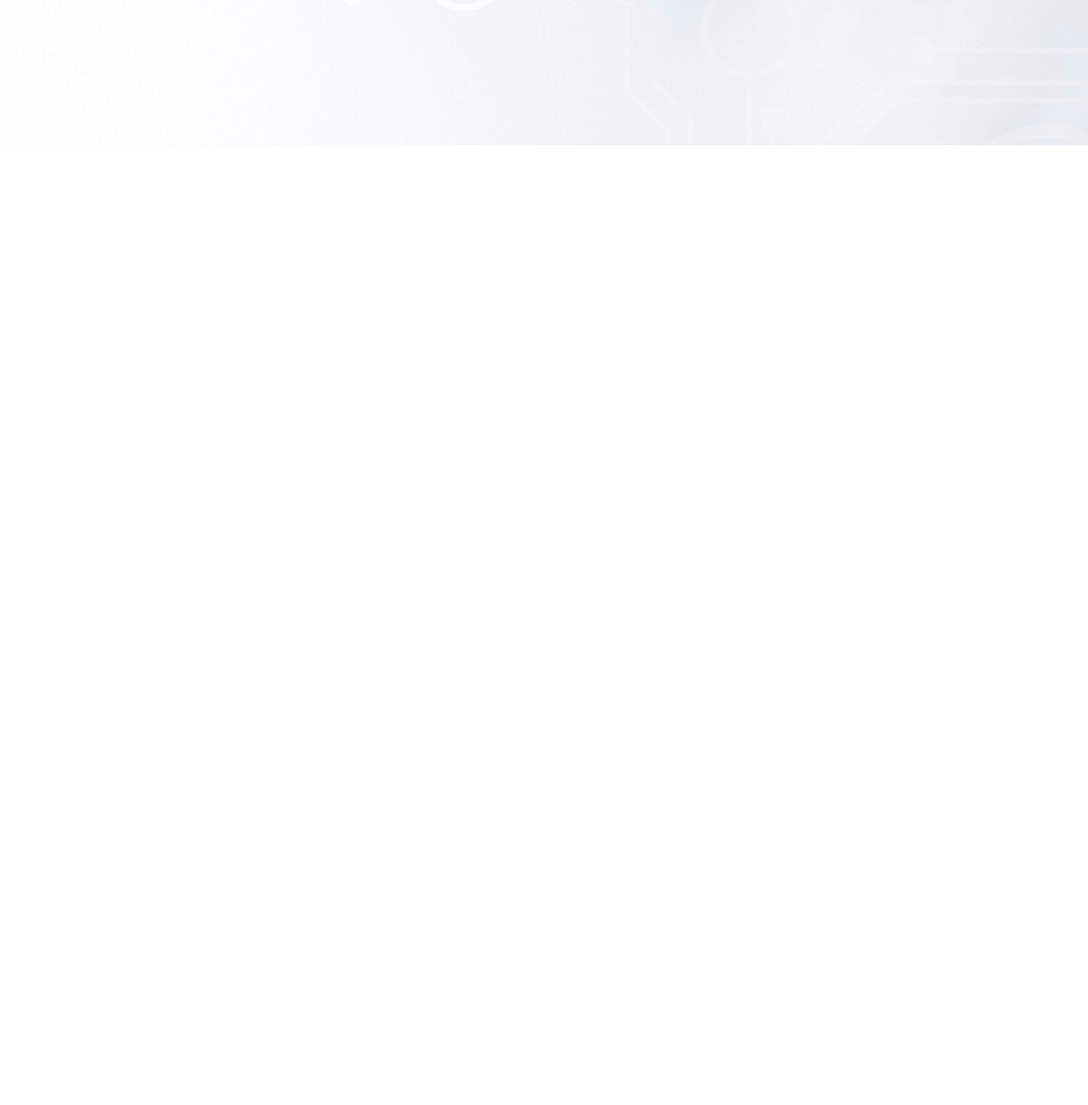
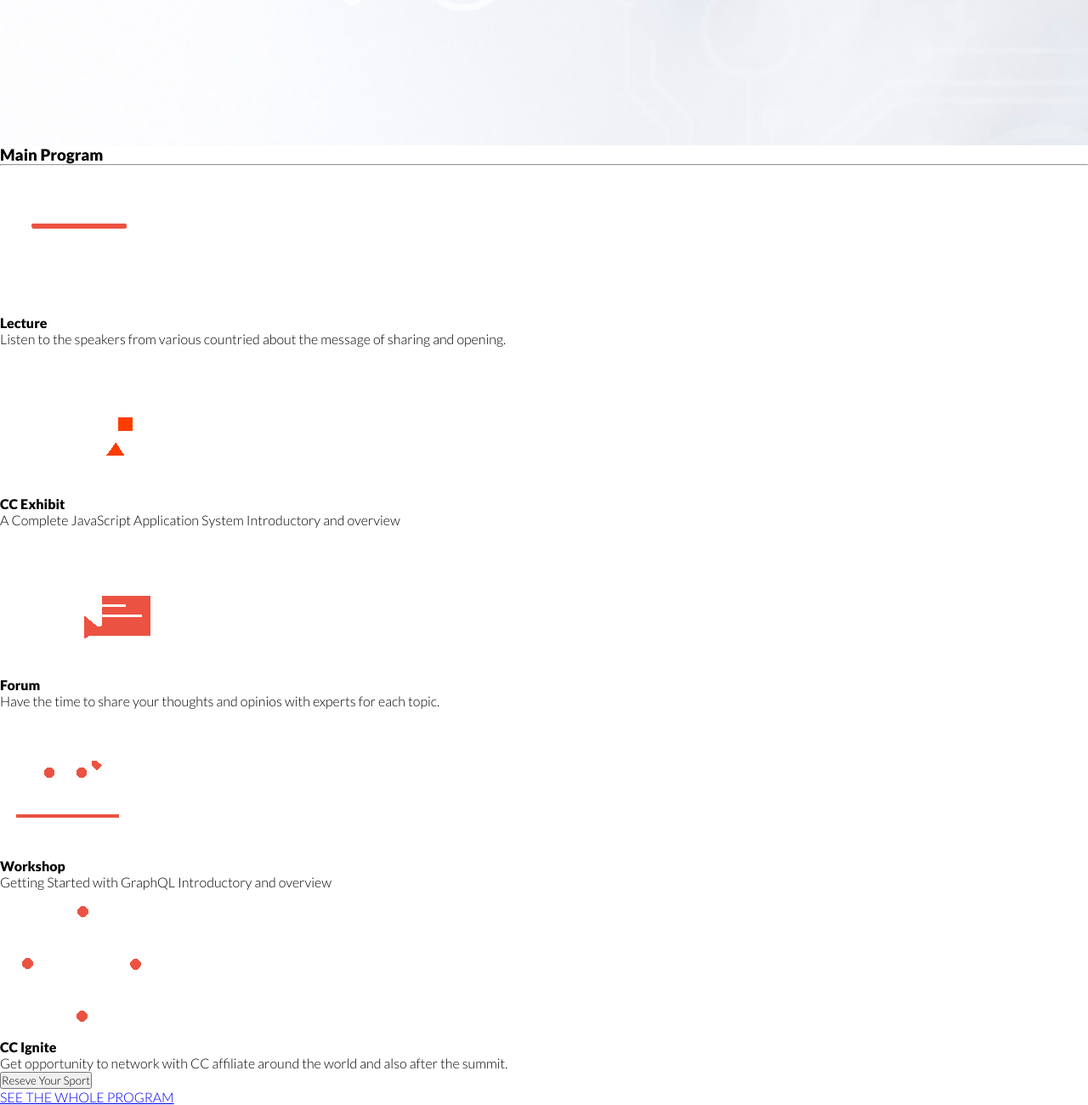
Before and after one commit to abenaTenkorang/Capstone_1, a website: page index.html in a window 1280 px wide. Shown: the part 1029-2329 px from the top of the page at 85% size. Before the commit the page ends 1200 px from the top, so only its background shows below. Drawn offline with Linux system fonts and the light colour scheme.

Commit message:
Added program image

```diff
--- a/index.html
+++ b/index.html
@@ -7,6 +7,7 @@
     <script src="https://kit.fontawesome.com/578c45695a.js" crossorigin="anonymous"></script>
     <link rel="preconnect" href="https://fonts.googleapis.com">
     <link rel="preconnect" href="https://fonts.gstatic.com" crossorigin>
+    <link rel="preconnect" href="https://fonts.googleapis.com">
     <link
         href="https://fonts.googleapis.com/css2?family=Crete+Round&family=Lato:wght@300;900&family=Poppins&family=Roboto&display=swap"
         rel="stylesheet">
@@ -79,6 +80,62 @@
          </article>
     </section>
 
+    <section>
+        <article class="pro_main">
+            <div class="main_pro">
+                <h3 class="heading">Main Program</h3>
+                <hr class="main_hr">
+            </div>
+            <div class="cards_desk">
+                <div class="programs">
+                    <img class="pro_img1" src="./images/1.png" alt="program icon">
+                    <h4 class="pro_head">Lecture</h4>
+                    <p class="pro_para">
+                        Listen to the speakers from various countried about the message of sharing and opening.
+                        </p>
+                </div>
+                <div class="programs">
+                    <img class="pro_img1" src="./images/2.png" alt="program icon">
+                    <h4 class="pro_head"> CC Exhibit</h4>
+                    <p class="pro_para">
+                        A Complete JavaScript Application System
+                        Introductory and overview </p>
+                </div>
+                <div class="programs">
+                    <img class="pro_img1" src="./images/3.png" alt="program icon">
+                    <h4 class="pro_head">Forum</h4>
+                    <p class="pro_para">
+                       Have the time to share your thoughts and opinios with experts for each topic.
+                    </p>
+                </div>
+                <div class="programs">
+                    <img class="pro_img1" src="./images/4.png" alt="program icon">
+                    <h4 class="pro_head">Workshop</h4>
+                    <p class="pro_para">
+                        Getting Started with GraphQL
+                        Introductory and overview </p>
+                </div>
+                <div class="programs">
+                    <img class="pro_img1" src="./images/5.png" alt="program icon">
+                    <h4 class="pro_head">CC Ignite</h4>
+                    <p class="pro_para">
+                        Get opportunity to network with CC affiliate around the world and also after the summit.
+                    </p>
+                </div>
+                <div class="reserve_sport">
+                </div>
+            </div>
+            <div class="btn_10">
+                <button class="reserve_btn">Reseve Your Sport</button>
+            </div>
+            <div class="desk_btn">
+                <a class="reserve_btn1" href="#">SEE THE WHOLE PROGRAM</a>
+            </div>
+
+        </article>
+
+    </section>
+
 
 
 
```
